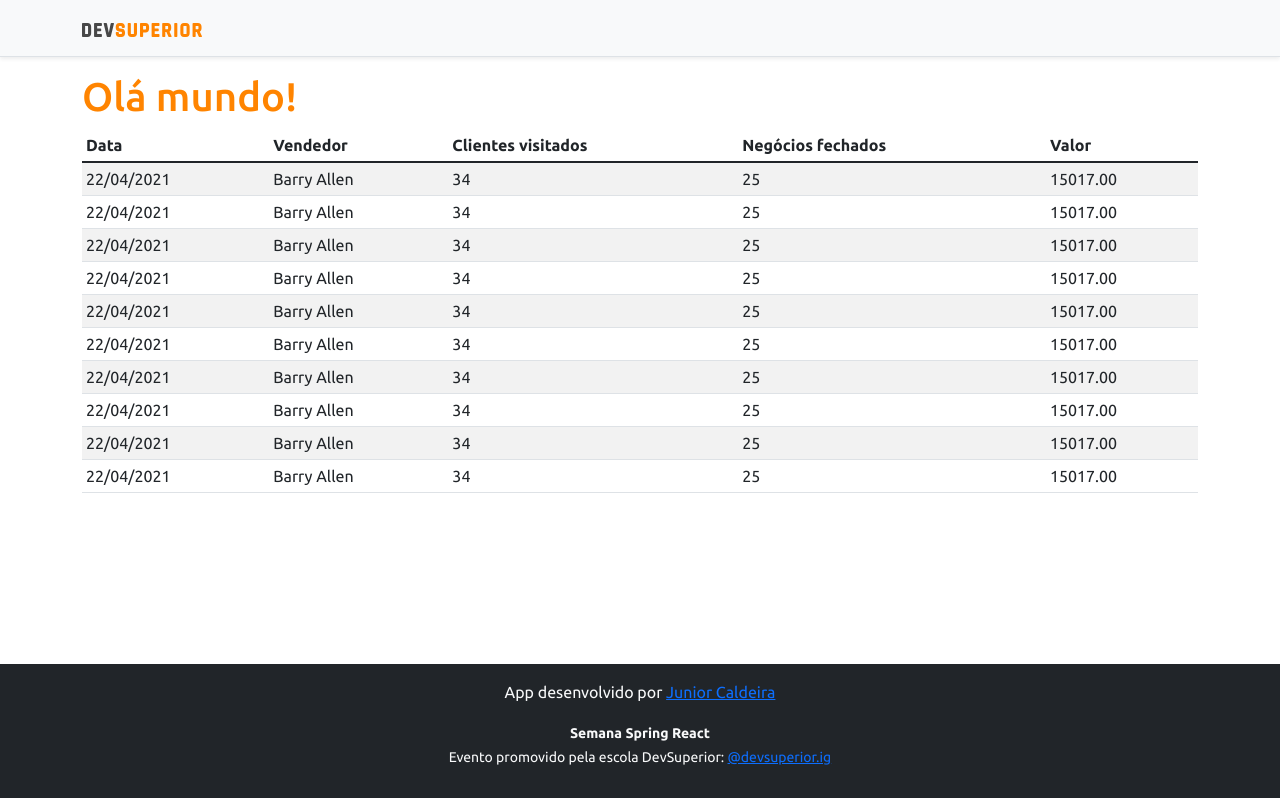
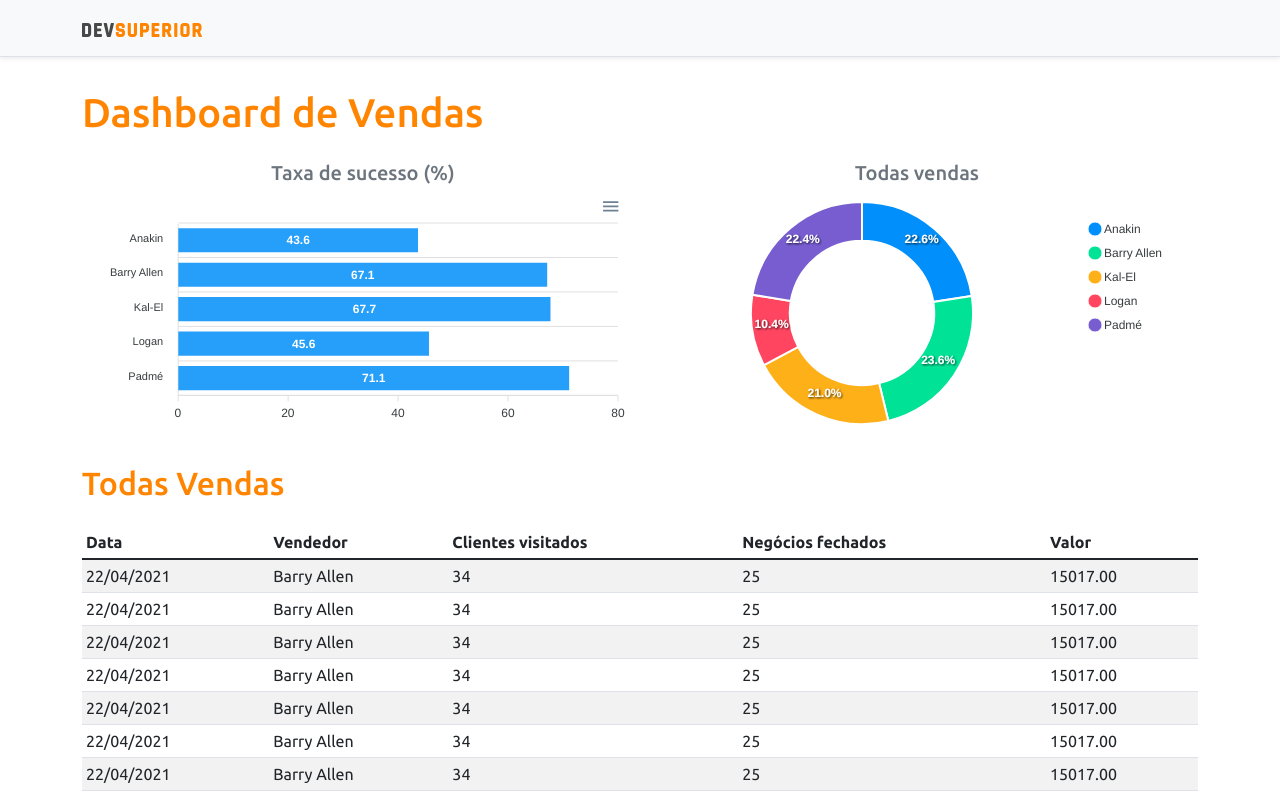
Before and after one commit to juniorRCJ/projeto-sds3, a React (Create React App) app in the folder frontend/: page / in a window 1280 px wide. Shown: the top 798 px of the page. Built offline with nearby package versions, Linux system fonts and the light colour scheme.

Commit message:
Static charts

```diff
--- a/frontend/package.json
+++ b/frontend/package.json
@@ -11,8 +11,10 @@
     "@types/node": "^12.0.0",
     "@types/react": "^17.0.0",
     "@types/react-dom": "^17.0.0",
+    "apexcharts": "^3.29.0",
     "bootstrap": "^5.1.3",
     "react": "^17.0.2",
+    "react-apexcharts": "^1.3.9",
     "react-dom": "^17.0.2",
     "react-scripts": "4.0.3",
     "typescript": "^4.1.2",
--- a/frontend/src/App.tsx
+++ b/frontend/src/App.tsx
@@ -1,20 +1,35 @@
 import Footer from "components/Footer";
 import NavBar from "components/NavBar";
 import DataTable from "components/DataTable";
-
+import BarChart from "components/BarChart/Index";
+import DonutChart from "components/DonutChart";
 
 function App() {
   return (
     <>
       <NavBar />
       <div className='container'>
-        <h1 className="text-primary">Olá mundo!</h1>
+        <h1 className="text-primary py-3">Dashboard de Vendas</h1>
 
-        <DataTable/>
-      </div>
-      <Footer/>
-    </>
-  );
+        <div className="row px-3">
+          <div className="col-sm-6">
+            <h5 className="text-center text-secondary">Taxa de sucesso (%)</h5>
+            <BarChart />
+          </div>
+            <div className="col-sm-6">
+              <h5 className="text-center text-secondary">Todas vendas</h5>
+              <DonutChart />
+            </div>
+          </div>
+            <div className="py-3">
+              <h2 className="text-primary"> Todas Vendas</h2>
+
+            </div>
+          <DataTable />
+        </div>
+        <Footer />
+      </>
+      );
 }
 
-export default App;
+      export default App;
--- /dev/null
+++ b/frontend/src/components/BarChart/Index.tsx
@@ -0,0 +1,33 @@
+import Chart from 'react-apexcharts';
+
+const BarChart = () => {
+    const options = {
+        plotOptions: {
+            bar: {
+                horizontal: true,
+            }
+        },
+    };
+
+    const mockData = {
+        labels: {
+            categories: ['Anakin', 'Barry Allen', 'Kal-El', 'Logan', 'Padmé']
+        },
+        series: [
+            {
+                name: "% Sucesso",
+                data: [43.6, 67.1, 67.7, 45.6, 71.1]
+            }
+        ]
+    };
+    return (
+        <Chart
+        options={{ ...options, xaxis: mockData.labels}}
+        series={mockData.series}
+        type="bar"
+        height="240"
+        />
+    );
+}
+
+export default BarChart;
--- /dev/null
+++ b/frontend/src/components/DonutChart/index.tsx
@@ -0,0 +1,26 @@
+import Chart from 'react-apexcharts';
+
+const DonutChart = () => {
+
+    const mockData = {
+        series: [477138, 499928, 444867, 220426, 473088],
+        labels: ['Anakin', 'Barry Allen', 'Kal-El', 'Logan', 'Padmé']
+    }
+
+    const options = {
+        legend: {
+            show: true
+        }
+    }
+
+    return (
+        <Chart
+        options={{ ...options, labels: mockData.labels}}
+        series={mockData.series}
+        type="donut"
+        height="240"
+        />
+    );
+    }
+
+export default DonutChart;
```
Also changed, not shown: 1 other file (tests, documents, lock files or other folders).
